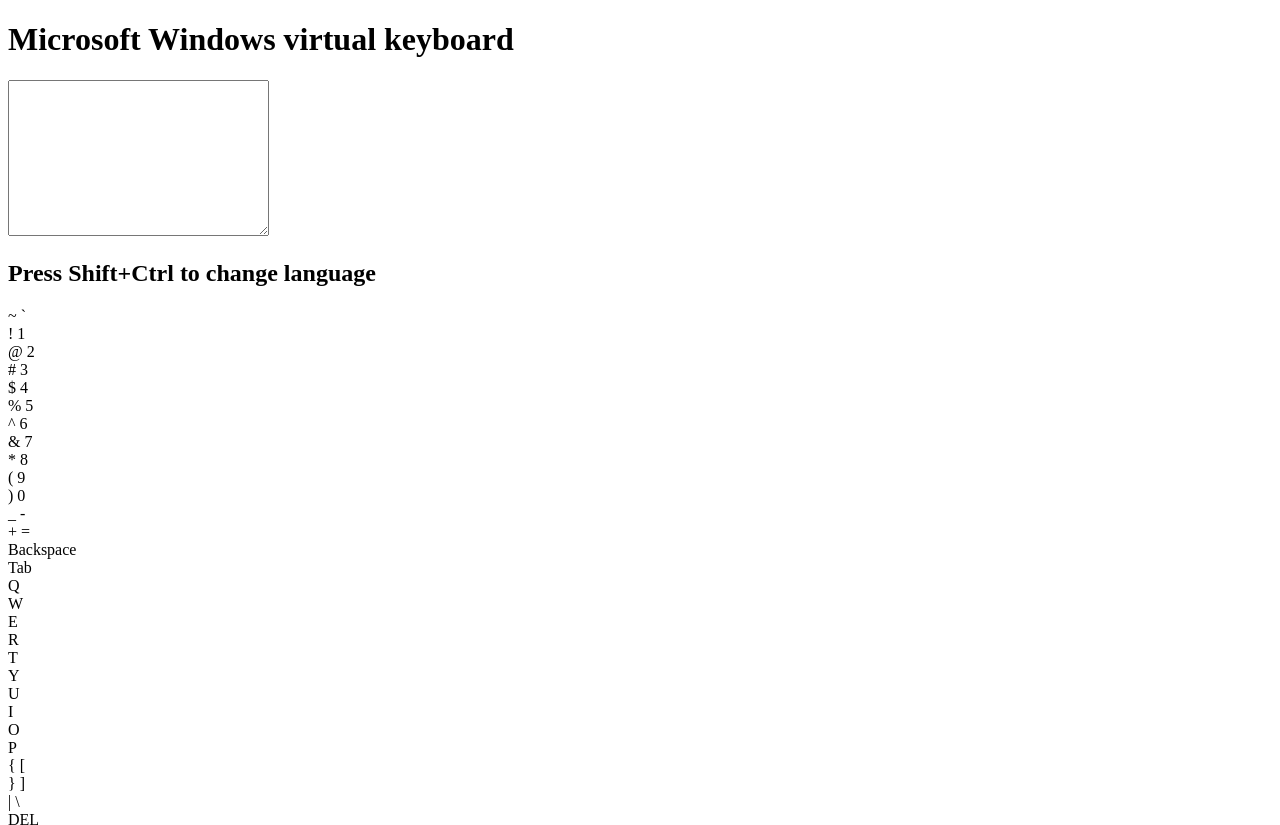
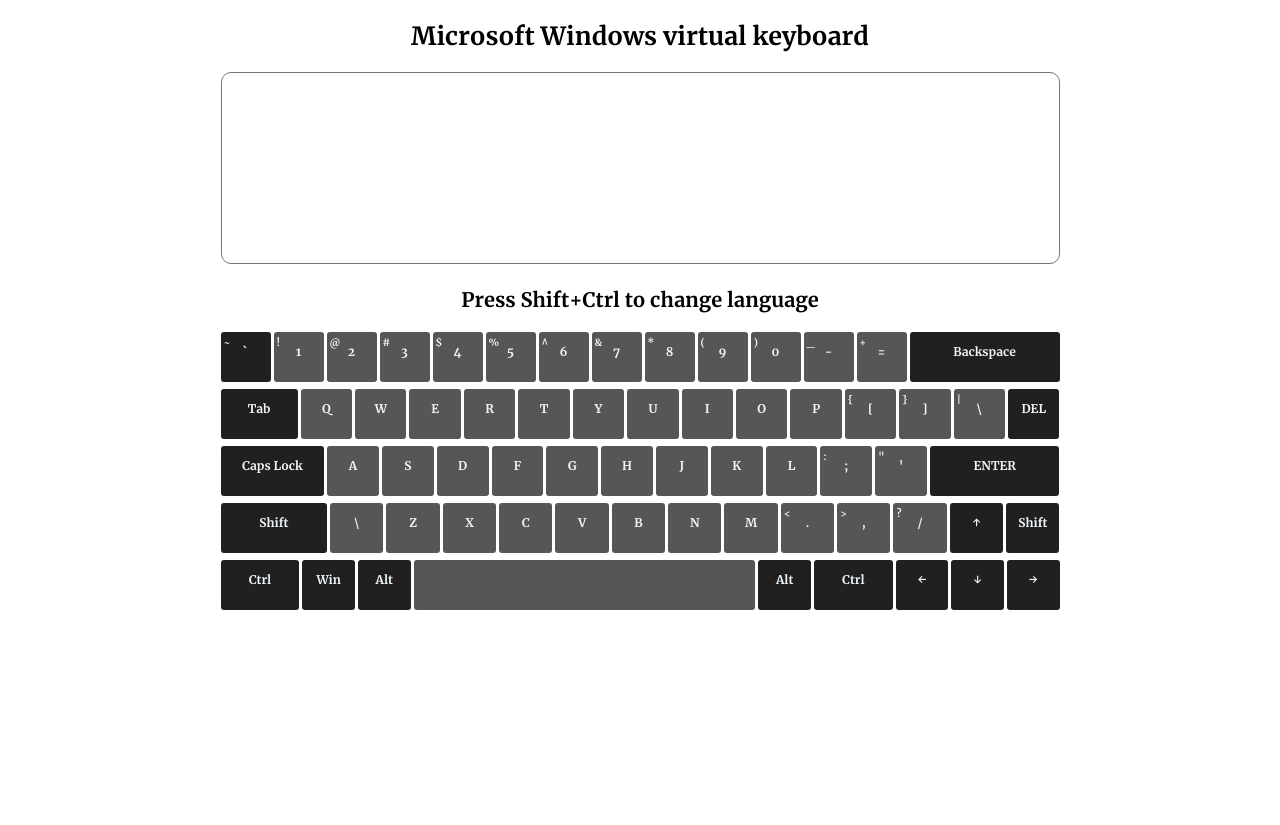
Before and after one commit to nos64/virtual-keyboard, a website: page src/index.html in a window 1280 px wide. Shown: the top 825 px of the page. After the commit the page ends 800 px from the top, so only its background shows below. Drawn offline with Linux system fonts and the light colour scheme.

Commit message:
feat:add base css style

```diff
--- a/src/index.html
+++ b/src/index.html
@@ -5,6 +5,8 @@
   <meta http-equiv="X-UA-Compatible" content="IE=edge">
   <meta name="viewport" content="width=device-width, initial-scale=1.0">
   <title>Virtual keyboard</title>
+  <link rel="stylesheet" href="./style/style.css">
+  <script src="./script/index.js" defer></script>
 </head>
 <body>
   <div class="container">
--- /dev/null
+++ b/src/style/style.scss
@@ -0,0 +1,123 @@
+@font-face {
+  font-family: 'Merriweather';
+  src: url("../assets/fonts/Merriweather-Bold.ttf");
+}
+
+html {
+  box-sizing: border-box;
+  overflow-x: hidden;
+}
+
+h1, h2 {
+  margin: 0;
+}
+
+body {
+  min-height: 100vh;
+  margin: 0;
+  padding: 0;
+  display: flex;
+  flex-direction: column;
+  justify-content: space-between;
+  font-family: 'Merriweather', serif;
+  font-size: 12px;
+  font-weight: 400;
+}
+
+.container {
+  max-width: 1280px;
+  margin: 0 auto;
+  padding: 0 40px;
+  text-align: center;
+  justify-content: center;
+}
+
+.title {
+  font-size: 25px;
+  padding: 20px 0;
+}
+
+.textarea {
+  width: 95%;
+  border-radius: 10px;
+  padding: 20px;
+  word-break: break-word;
+  resize: none;
+}
+
+.subtitle {
+  font-size: 20px;
+  padding: 20px 0;
+}
+
+.keyboard-wrapper {
+  display: flex;
+  flex-direction: column;
+  width: 100%;
+  gap: 7px 0;
+}
+
+.row {
+  display: grid;
+  gap: 3px;
+
+  &:nth-child(1) {
+    grid-template-columns: repeat(13, 1fr) 3fr;
+  }
+
+  &:nth-child(2) {
+    grid-template-columns: 1.5fr repeat(14, 1fr);
+  }
+
+  &:nth-child(3) {
+    grid-template-columns: 2fr repeat(11, 1fr) 2.5fr;
+  }
+
+  &:nth-child(4) {
+    grid-template-columns: 2fr repeat(13, 1fr) ;
+  }
+  &:nth-child(5) {
+    grid-template-columns: 1.5fr repeat(2, 1fr) 6.5fr 1fr 1.5fr repeat(3, 1fr);
+  }
+
+}
+.button {
+  position: relative;
+  display: flex;
+  justify-content: center;
+  align-items: stretch;
+  border-radius: 3px;
+  min-width: 40px;
+  min-height: 40px;
+  line-height: 2.5em;
+  padding: 5px;
+  background-color: #575555;
+  color: #edf6fc;
+  transition: background-color .3s ease-in-out;
+
+
+  &.button:hover,
+  &.button:active {
+  background-color: rgb(73, 70, 253);
+  cursor: pointer;
+  }
+
+  &.service {
+    background-color: #221f1f;
+  }
+
+}
+
+.sub-button {
+  position: absolute;
+  font-size: 10px;
+  top: 3px;
+  left: 3px;
+  line-height: 1.5em;
+}
+
+@keyframes changeColor {
+  from {background-color: white;}
+  50% {background: rgb(134, 134, 134);}
+  to {background: white;}
+  }
```
Also changed, not shown: src/assets/fonts/Merriweather-Bold.ttf (added), src/script/index.js (added), src/style/style.css (added), 1 other file.
